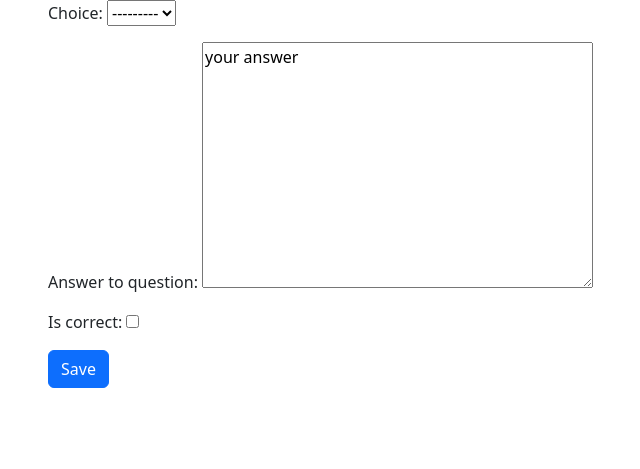
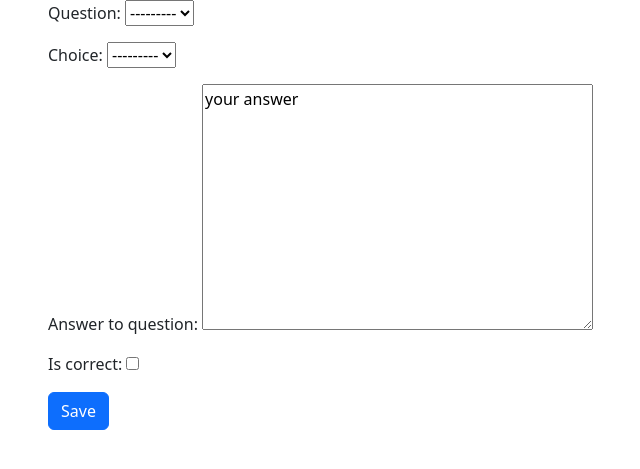
Before and after one commit to Francis-7/fullstack_portfolio_project, a Django app: template quizProject/quizApp/templates/quizApp/add_choice.html in a window 1280 px wide. Shown: the part 178-647 px from the top of the page, without its empty margins (34-674 px from the left). Run offline with Django 5.2, Linux system fonts and the light colour scheme; the template is opened without the code that fills it: values that come from a table or form of the project are taken from there, others are empty; the visitor is signed in with stand-in values (Sample User, id 1).

Commit message:
changes made

```diff
--- a/quizProject/quizApp/forms.py
+++ b/quizProject/quizApp/forms.py
@@ -51,6 +51,6 @@ class QuestionForm(forms.ModelForm):
 class ChoiceForm(forms.ModelForm):
   class Meta:
     model = Choice
-    fields = ['choice', 'answer_to_question', 'is_correct']
+    fields = ['question', 'choice', 'answer_to_question', 'is_correct']
 
     quiz = forms.ModelChoiceField(queryset=Quiz.objects.all(), required=False, empty_label="Select a Quiz")
--- a/quizProject/quizApp/models.py
+++ b/quizProject/quizApp/models.py
@@ -37,7 +37,7 @@ class Question(models.Model):
     return f"{self.question}"
 
 class Choice(models.Model):
-  question = models.ForeignKey(Question, on_delete=models.CASCADE, default='{question.question}')
+  question = models.ForeignKey(Question, on_delete=models.CASCADE)
   Options = models.TextChoices('Options', 'A B C D')
   choice = models.CharField(max_length=1, choices=Options)
   answer_to_question = models.TextField(default="your answer")
--- a/quizProject/quizApp/templates/quizApp/add_choice.html
+++ b/quizProject/quizApp/templates/quizApp/add_choice.html
@@ -25,9 +25,10 @@
             <label for="question">Select Question:</label>
             <select name="question" id="question" class="form-control">
                 {% for question in questions %}
-                    <option value="{{ question.question }}">{{ question.question }}</option>
+                    <option value="{{ question.id }}">{{ question.question }}</option>  <!-- Use question.id as the value -->
                 {% endfor %}
             </select>
+
         </div>
 
         {{ form.as_p }}
--- a/quizProject/quizApp/views.py
+++ b/quizProject/quizApp/views.py
@@ -359,6 +359,45 @@ def add_choice(request):
    })
 
 
+from django.shortcuts import render, redirect
+from .models import Quiz, Question, Choice
+
+@user_passes_test(lambda u: u.is_superuser)
+def add_choice_saved_for_later(request):
+    if request.method == 'POST':
+        quiz_id = request.POST.get('quiz')
+        question_id = request.POST.get('question')
+        choice_value = request.POST.get('choice')  # assuming you have a choice field
+
+        # Retrieve the selected Question and Quiz
+        try:
+            quiz = Quiz.objects.get(id=quiz_id)
+            question = Question.objects.get(id=question_id)
+        except Quiz.DoesNotExist or Question.DoesNotExist:
+            # Handle the case where quiz or question doesn't exist
+            return redirect('error_page')  # Adjust error handling as needed
+
+        # Create the new Choice
+        new_choice = Choice.objects.create(
+            question=question,
+            choice=choice_value,
+            answer_to_question="your answer",
+            is_correct=False  # You can set this according to your form input
+        )
+
+        # Redirect after saving
+        return redirect('some_view')  # Adjust the redirection as needed
+
+    # Get quizzes and questions for the form
+    quiz_list = Quiz.objects.all()
+    questions = Question.objects.filter(quiz_id=request.GET.get('quiz'))
+
+    return render(request, 'quizApp/add_choice.html', {
+        'quiz_list': quiz_list,
+        'questions': questions
+    })
+
+
 
 
 @login_required
```
Also changed, not shown: quizProject/quizApp/templates/quizApp/quiz_page.html (+38 -3 lines), quizProject/quizApp/templates/quizApp/quiz_page_backup_3.html (deleted, +0 -64 lines), quizProject/quizApp/templates/quizApp/quiz_page_test.html (added, +29 -0 lines), quizProject/quizApp/migrations/0017_alter_choice_question.py (added).
